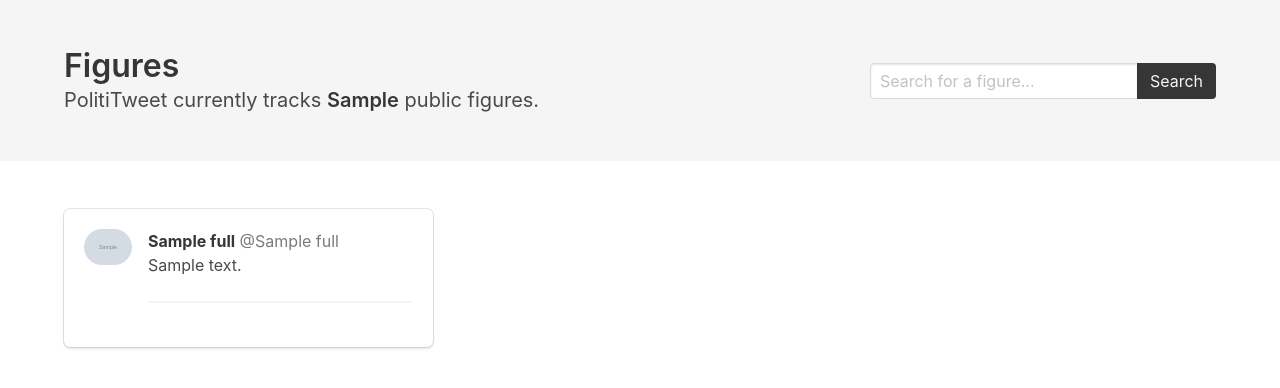
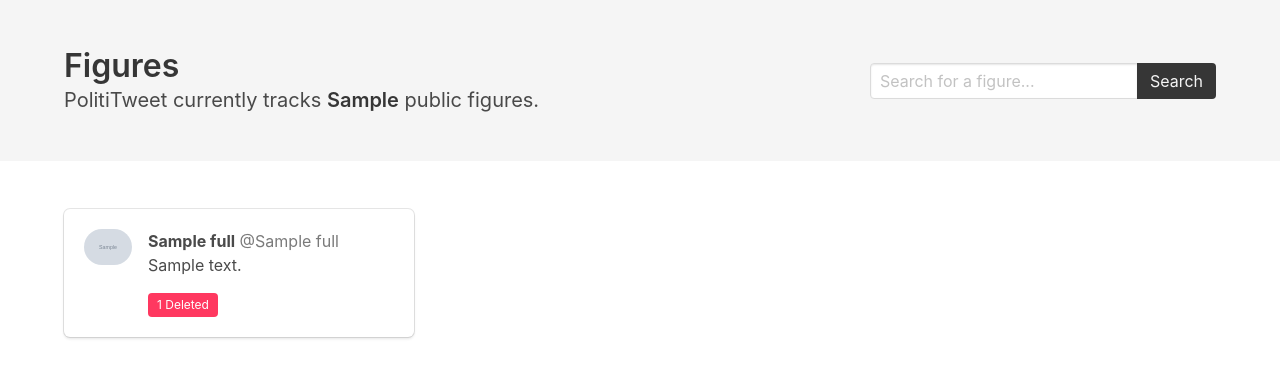
Before and after one commit to Politiwatch/polititweet, a Django app: template polititweet/tracker/templates/tracker/figures.html in a window 1280 px wide. Shown: the part 52-440 px from the top of the page. Run offline with Django 3.2, Linux system fonts and the light colour scheme; the template is opened without the code that fills it: most values are stand-ins (such as "Sample title", 1, 10 or a date in 2020); grey boxes marked "Sample" are stand-in pictures.

Commit message:
Finish figure page

```diff
--- a/polititweet/tracker/management/commands/scan.py
+++ b/polititweet/tracker/management/commands/scan.py
@@ -40,6 +40,7 @@
                     self.stdout.write(
                         "User @%s already exists; updating record..." % user_data.screen_name)
                     user.full_data = user_data._json
+                    user.deleted_count = Tweet.objects.filter(user=user, deleted=True).count()
                     user.save()
                     upsertTweets(api.user_timeline(
                         user_id=user.user_id, count=200), user)
--- a/polititweet/tracker/models.py
+++ b/polititweet/tracker/models.py
@@ -5,11 +5,8 @@
     user_id = models.BigIntegerField(primary_key=True)
     full_data = JSONField()
     modified_date = models.DateTimeField(auto_now=True)
-    priority = models.IntegerField(default=1)
+    deleted_count = models.BigIntegerField(default=0) # big integer, b/c you never know
     flagged = models.BooleanField(default=False)
-
-    def deleted_tweets(self):
-        return Tweet.objects.filter(user=self, deleted=True)
 
 class Tweet(models.Model):
     tweet_id = models.BigIntegerField(primary_key=True)
--- a/polititweet/tracker/static/tracker/base.css
+++ b/polititweet/tracker/static/tracker/base.css
@@ -1,6 +1,9 @@
 .figure-card {
     width: 100%;
-    margin-right: 16px;
+}
+
+.no-scroll {
+    overflow-y: hidden;
 }
 
 .grid {
@@ -11,7 +14,8 @@
 
 @media screen and (min-width: 920px) {
     .figure-card {
-        width: 32%;
+        max-width: 30%;
         min-width: 350px;
+        margin-right: 22px;
     }
 }
--- a/polititweet/tracker/templates/tracker/base.html
+++ b/polititweet/tracker/templates/tracker/base.html
@@ -1,12 +1,22 @@
+{% load static %}
+
 <!DOCTYPE html>
 <html>
 
 <head>
-    {% include 'tracker/head.html' %}
+    <meta charset="utf-8">
+    <meta name="viewport" content="width=device-width, initial-scale=1">
+    <title>{% block title %}{% endblock %}</title>
+    <link rel="stylesheet" href="https://cdnjs.cloudflare.com/ajax/libs/normalize/8.0.1/normalize.min.css" integrity="sha256-l85OmPOjvil/SOvVt3HnSSjzF1TUMyT9eV0c2BzEGzU="
+        crossorigin="anonymous" />
+    <link rel="stylesheet" href="https://cdnjs.cloudflare.com/ajax/libs/bulma/0.7.4/css/bulma.min.css" integrity="sha256-8B1OaG0zT7uYA572S2xOxWACq9NXYPQ+U5kHPV1bJN4="
+        crossorigin="anonymous" />
+    <link rel="stylesheet" href="{% static 'tracker/base.css' %}">
+    <script src="{% static 'tracker/base.js' %}"></script>
 </head>
 
 <body>
-    {% block content %}
+    {% block body %}
     {% endblock %}
 </body>
 
--- a/polititweet/tracker/templates/tracker/content.html
+++ b/polititweet/tracker/templates/tracker/content.html
@@ -1,11 +1,6 @@
-<!DOCTYPE html>
-<html>
+{% extends 'tracker/base.html' %}
 
-<head>
-    {% include 'tracker/head.html' %}
-</head>
-
-<body>
+{% block body %}
     {% include 'tracker/navbar.html' %}
     <section class="hero is-light">
         <div class="hero-body">
@@ -21,6 +16,4 @@
             {% endblock %}
         </div>
     </section>
-</body>
-
-</html>
+{% endblock %}
--- a/polititweet/tracker/templates/tracker/figures.html
+++ b/polititweet/tracker/templates/tracker/figures.html
@@ -32,32 +32,43 @@
 {% block content %}
 
 {% if search_query %}
-<p class="is-medium">Your search for <strong>{{search_query}}</strong> yielded <strong>{{figures|length}}</strong> results. <a href="{% url 'figures' %}">Clear search.</a></p>
+<p class="is-medium">Your search for <strong>{{search_query}}</strong> yielded <strong>{{figures|length}}</strong>
+    results. <a href="{% url 'figures' %}">Clear search.</a></p>
 <br>
 <br>
 {% endif %}
 
 <div class="grid">
     {% for figure in figures %}
-    <div class="box figure-card">
+    <a href="{% url 'figure' %}?account={{figure.user_id}}" class="box figure-card">
         <article class="media">
             <div class="media-left">
                 <figure class="image is-48x48">
                     <img class="is-rounded" src="{{figure.full_data.profile_image_url}}" alt="Profile Image">
                 </figure>
             </div>
-            <div class="media-content">
+            <div class="media-content no-scroll">
                 <div class="content">
                     <p>
-                        <strong>{{figure.full_data.name}}</strong> <a class="has-text-grey" href="https://twitter.com/{{figure.full_data.screen_name}}">@{{figure.full_data.screen_name}}</a>
+                        <strong>{{figure.full_data.name}}</strong> <span class="has-text-grey" href="https://twitter.com/{{figure.full_data.screen_name}}"
+                            target="_blank">@{{figure.full_data.screen_name}}</span>
                         <br>
                         {{figure.full_data.description}}
-                        <hr>
                     </p>
+                    <div class="tags">
+                        {% if figure.deleted_count > 0 %}
+                        <span class="tag is-danger">{{figure.deleted_count}} Deleted</span>
+                        {% else %}
+                        <span class="tag">No Deletions</span>
+                        {% endif %}
+                        {% if figure.flagged %}
+                        <span class="tag is-warning">Flagged for Processing</span>
+                        {% endif %}
+                    </div>
                 </div>
             </div>
         </article>
-    </div>
+    </a>
     {% endfor %}
 </div>
 
--- a/polititweet/tracker/templates/tracker/head.html
+++ /dev/null
@@ -1,9 +0,0 @@
-{% load static %}
-
-<meta charset="utf-8">
-<meta name="viewport" content="width=device-width, initial-scale=1">
-<title>{% block title %}{% endblock %}</title>
-<link rel="stylesheet" href="https://cdnjs.cloudflare.com/ajax/libs/normalize/8.0.1/normalize.min.css" integrity="sha256-l85OmPOjvil/SOvVt3HnSSjzF1TUMyT9eV0c2BzEGzU=" crossorigin="anonymous" />
-<link rel="stylesheet" href="https://cdnjs.cloudflare.com/ajax/libs/bulma/0.7.4/css/bulma.min.css" integrity="sha256-8B1OaG0zT7uYA572S2xOxWACq9NXYPQ+U5kHPV1bJN4=" crossorigin="anonymous" />
-<link rel="stylesheet" href="{% static 'tracker/base.css' %}">
-<script src="{% static 'tracker/base.js' %}"></script>
```
Also changed, not shown: polititweet/tracker/templates/tracker/figure.html (added, +18 -0 lines), polititweet/tracker/migrations/0007_auto_20190310_0404.py (added).
